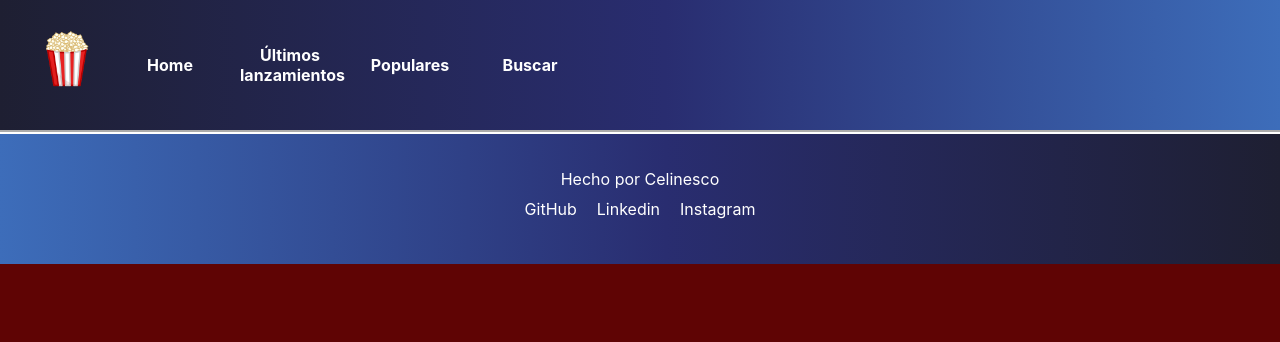
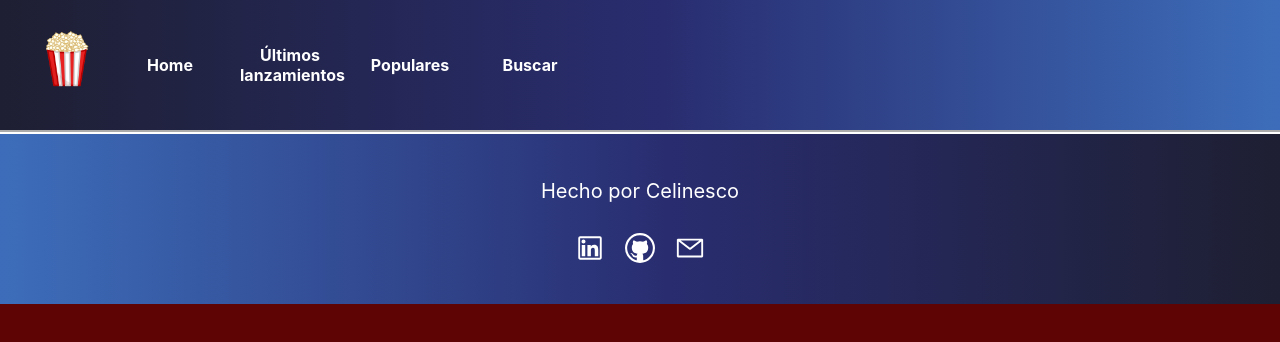
Before and after one commit to Celinesco/buscador_de_peliculas, a React (Create React App) app: page /movie/1/similar-movies in a window 1280 px wide. Shown: the top 342 px of the page. Built offline with nearby package versions, Linux system fonts and the light colour scheme.

Commit message:
iconos footer

```diff
--- a/package.json
+++ b/package.json
@@ -8,6 +8,7 @@
     "@testing-library/user-event": "^13.5.0",
     "react": "^17.0.2",
     "react-dom": "^17.0.2",
+    "react-icons": "^4.3.1",
     "react-router-dom": "^6.2.1",
     "react-scripts": "5.0.0",
     "swiper": "^8.0.6",
--- a/public/index.html
+++ b/public/index.html
@@ -9,6 +9,7 @@
       name="description"
       content="Web site created using create-react-app"
     />
+    <link rel="icon" href="%PUBLIC_URL%/favicon.ico" />
     <!--
       manifest.json provides metadata used when your web app is installed on a
       user's mobile device or desktop. See https://developers.google.com/web/fundamentals/web-app-manifest/
--- a/src/App.js
+++ b/src/App.js
@@ -1,12 +1,30 @@
 import './App.scss';
 import NavBar from './components/NavBar/NavBar';
 import Footer from './components/Footer/Footer'
+import { BrowserRouter, Routes, Route } from "react-router-dom";
 
 const App = () => {
   return (
     <div className="App">
-      <NavBar />
-      <Footer />
+      <BrowserRouter>
+        <NavBar />
+        <Routes>
+          <Route path="/" />
+          <Route path="/new-realeases"/>
+          <Route path="/popular" />
+          <Route path="/trending/page/:number-page" />
+          <Route path="/top_rated/page:number-page" />
+          <Route path="/upcoming/page/:number-page" />
+          <Route path="on_cinemas/page/:number-page" />
+          <Route path="/movie/:idMovie/info" />
+          <Route path="/movie/:idMovie/cast" />
+          <Route path="/movie/:idMovie/trailer" />
+          <Route path="/movie/:idMovie/similar-movies" />
+        </Routes>
+
+        <Footer />
+      </BrowserRouter>
+
     </div>
   );
 }
--- a/src/components/Carrousel/Carrousel.js
+++ b/src/components/Carrousel/Carrousel.js
@@ -1,3 +1,5 @@
+import Swiper from 'swiper';
+import 'swiper/css';
 
 
 const Carrousel = () => {
--- a/src/components/Footer/Footer.js
+++ b/src/components/Footer/Footer.js
@@ -1,13 +1,18 @@
 import './Footer.scss';
+import { VscGithub, VscMail } from "react-icons/vsc";
+import { AiOutlineLinkedin } from "react-icons/ai";
 
 const Footer = () => {
     return (
         <footer className='footer'>
             <p>Hecho por Celinesco</p>
             <ul className='ul__footer'>
-                <li>GitHub</li>
-                <li>Linkedin</li>
-                <li>Instagram</li>
+                <li><a href="https://www.linkedin.com/in/celinesalsina/" target="_blank"
+                    class="icons-footer" aria-label="Perfil Linkedin de Celina"><AiOutlineLinkedin /></a></li>
+                <li><a href="https://github.com/Celinesco" target="_blank" class="icons-footer"
+                    aria-label="Enviar mail">< VscGithub /></a></li>
+                     <li><a href="mailto:celina.alsina@gmail.com" target="_blank" class="icons-footer"
+                    aria-label="Enviar mail a Celinesco">< VscMail /></a></li>
             </ul>
         </footer>
     )
--- a/src/components/Footer/Footer.scss
+++ b/src/components/Footer/Footer.scss
@@ -5,19 +5,24 @@
     flex-direction: column;
     border-top: 2px solid white;
     height: 90px;
-    padding: 20px;
+    padding: 40px;
     background: rgb(61,109,186);
     background: linear-gradient(90deg, rgba(61,109,186,1) 0%, rgba(41,45,112,1) 52%, rgba(30,31,50,1) 100%);
     p {
         color: white;
+        font-size: 20px;
+        margin: 20px 0;
     }
 }
 
 .ul__footer {
     display: flex;
-
     li {
-        color:white;
         margin: 10px;
     }
 }
+
+.icons-footer {
+    color: white;
+    font-size: 30px;
+}
```
Also changed, not shown: 2 other files (tests, documents, lock files or other folders).
